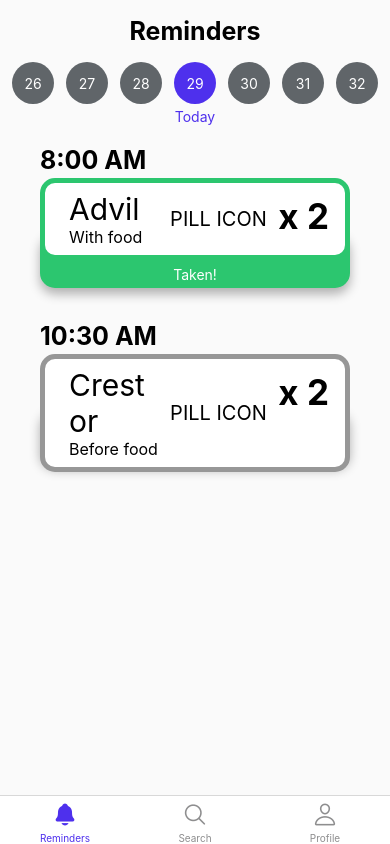
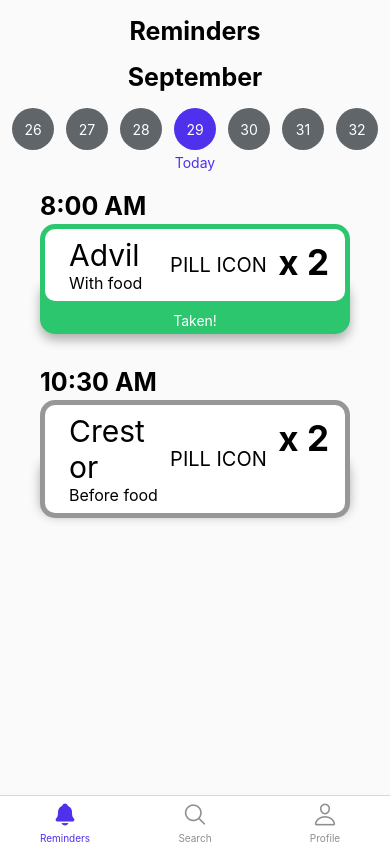
Before and after one commit to Pinfo-HumaniTECH/PINfoApp, a React Native app: screen /Reminders in a window 390 px wide. Built offline with nearby package versions, Linux system fonts and the light colour scheme; what react-native-responsive-fontsize would draw is missing.

Commit message:
Put in text for current month

```diff
--- a/app/screens/RemindersScreen.js
+++ b/app/screens/RemindersScreen.js
@@ -12,6 +12,8 @@
     const circleWidth = Math.round((window.width - (spacing * 16)) / 7);
     var date = new Date().getDate(); //Current Date
     var month = new Date().getMonth() + 1; //Current Month
+    var months = ["January", "February", "March", "April", "May", "June", "July", "August", "September",
+    "October", "November", "December"]
     var year = new Date().getFullYear(); //Current Year
     var hours = new Date().getHours(); //Current Hours
     var min = new Date().getMinutes(); //Current Minutes
@@ -19,10 +21,7 @@
     const daysOfWeek = [date-3, date-2, date-1, date, date+1, date+2, date+3];
     const dayButtons = [];
     const currentDate = date
-    // const [setCurrentDate] = useState('');
-    // useEffect(() => {
 
-    //   });
     //for each day of week, populate circles
     daysOfWeek.forEach((day) => {
 
@@ -61,6 +60,10 @@
             {/* Header bar */}
             <View style={styles.header}>
                 <Text style={styles.headerText}>Reminders</Text>
+            </View>
+
+            <View style={styles.header}>
+                <Text style={styles.headerText}>{months[month-1]}</Text>
             </View>
 
             {/* Container for days of week */}
```
